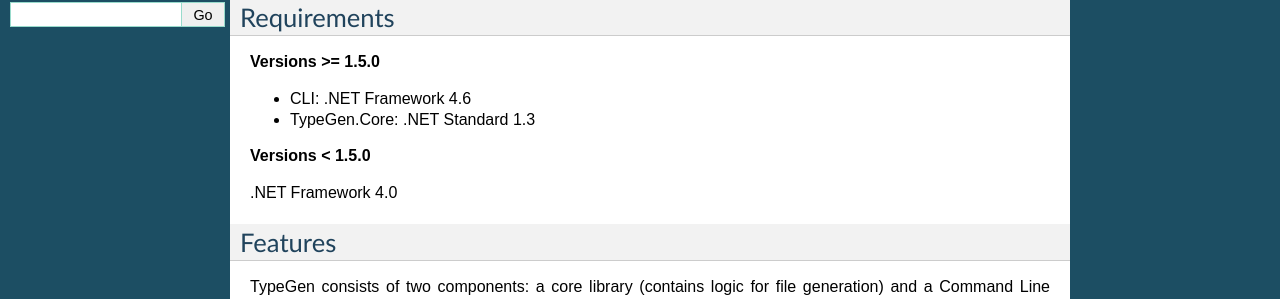
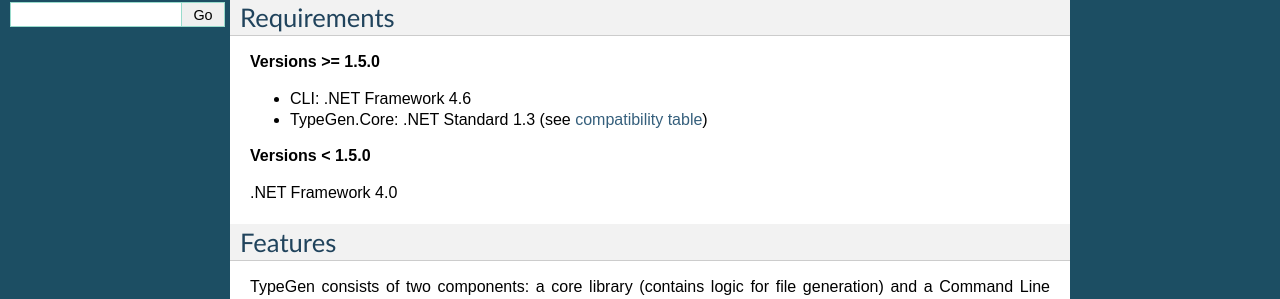
Before and after one commit to jburzynski/TypeGenDocs, a Sphinx documentation site: the page built from source/overview.rst, in a window 1280 px wide. Shown: the part 410-709 px from the top of the page. Built offline with Sphinx 7.4.7, drawn with Linux system fonts in a browser that asks for light colours.

Commit message:
added .NET Standard reference hyperlink

```diff
--- a/source/overview.rst
+++ b/source/overview.rst
@@ -17,7 +17,7 @@
 **Versions >= 1.5.0**
 
 * CLI: .NET Framework 4.6
-* TypeGen.Core: .NET Standard 1.3
+* TypeGen.Core: .NET Standard 1.3 (see `compatibility table <https://docs.microsoft.com/en-us/dotnet/articles/standard/library>`_)
 
 **Versions < 1.5.0**
 
```
